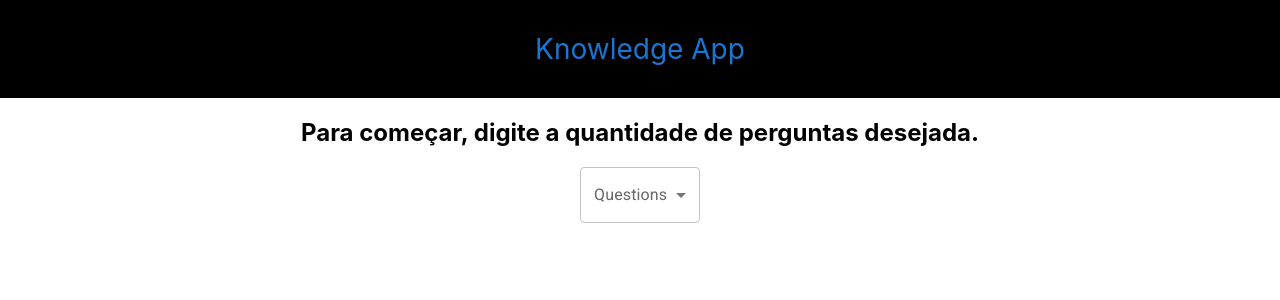
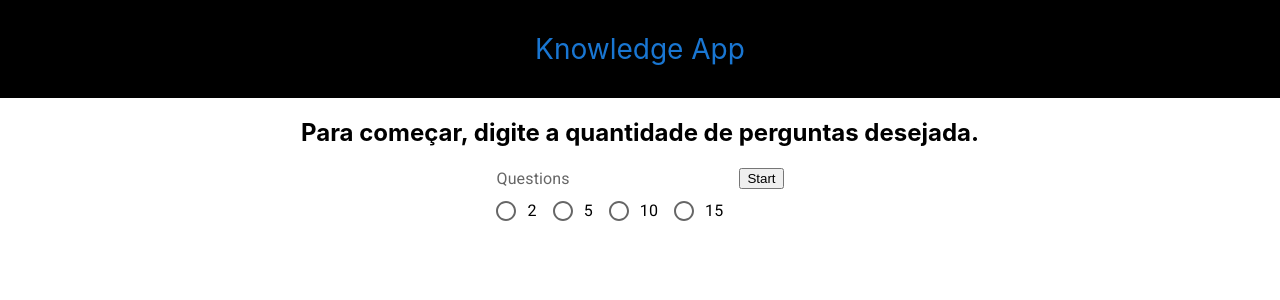
Before and after one commit to viriatonova/knowledgeapp, a React (Create React App) app: page / in a window 1280 px wide. Shown: the top 300 px of the page. Built offline with nearby package versions, Linux system fonts and the light colour scheme; no server answers.

Commit message:
edit HomeForm and Api

```diff
--- a/src/App.js
+++ b/src/App.js
@@ -1,20 +1,19 @@
-import React from 'react';
+import React, { useState } from 'react';
 import Header from './components/Header'
 import Routes from './routes';
 import './index.js';
+import { QuantContext } from './context/QuantContext';
 
 
 export default function App() {
-
+  const [quant, setQuant] = useState(0);
 
   return (
-    <>
-
-
-      <Header />
-      <Routes />
-
-
-    </>
+    <QuantContext.Provider value={{ quant, setQuant }}>
+      <>
+        <Header />
+        <Routes />
+      </>
+    </QuantContext.Provider>
   );
 }
--- a/src/components/HomeForm.js
+++ b/src/components/HomeForm.js
@@ -1,50 +1,36 @@
-import React, {useState, useEffect} from "react";
-import Box from '@mui/material/Box';
-import InputLabel from '@mui/material/InputLabel';
-import MenuItem from '@mui/material/MenuItem';
+import React, { useContext } from "react";
+import Radio from '@mui/material/Radio';
+import RadioGroup from '@mui/material/RadioGroup';
+import FormControlLabel from '@mui/material/FormControlLabel';
 import FormControl from '@mui/material/FormControl';
-import Select from '@mui/material/Select';
-import axios from "axios";
-
-const baseURL = "https://opentdb.com/api.php?amount=";
+import FormLabel from '@mui/material/FormLabel';
+import { QuantContext } from "../context/QuantContext";
 
 export default function HomeForm() {
-    const [ quant, setQuant ] = useState();
-    const [questions, setQuestions] = useState([]);
+    const { quant, setQuant } = useContext( QuantContext );
+
 
     const handleChange = (event) => {
       setQuant(event.target.value);
     };
 
-    useEffect(() => {
-      axios.get(`${baseURL}${quant}`).then((response) => {
-          setQuestions(response.data);
-      });
-      //eslint-disable-next-line react-hooks/exhaustive-deps
-    }, []);
+    console.log(quant)
 
-    console.log(questions)
-
-    // localStorage.setItem("app", apiResults);
 
     return (
+      <form>
+        <FormControl component="fieldset">
+          <FormLabel component="legend">Questions</FormLabel>
+          <RadioGroup row aria-label="gender" name="row-radio-buttons-group">
+            <FormControlLabel value={2} control={<Radio />} label="2" />
+            <FormControlLabel value={5} control={<Radio />} label="5" />
+            <FormControlLabel value={10} control={<Radio />} label="10" />
+            <FormControlLabel value={15} control={<Radio />} label="15" />
+          </RadioGroup>
+        </FormControl>
+        <button type="submit">Start</button>
+      </form>
 
-      <Box sx={{ minWidth: 120 }}>
-      <FormControl fullWidth>
-        <InputLabel id="demo-simple-select-label">Questions</InputLabel>
-        <Select
-          labelId="demo-simple-select-label"
-          id="demo-simple-select"
-          label="Questions"
-          value={quant}
-          onChange={handleChange}
-        >
-          <MenuItem value={2}>2</MenuItem>
-          <MenuItem value={5}>5</MenuItem>
-          <MenuItem value={10}>10</MenuItem>
-        </Select>
-      </FormControl>
-    </Box>
-      );
+  );
 
 }
--- a/src/components/QuestionsList.js
+++ b/src/components/QuestionsList.js
@@ -1,12 +1,35 @@
-import React from 'react'
-import { useQuant } from '../context/Quant'
+import React, { useContext, useState, useEffect } from 'react'
+import { QuantContext } from '../context/QuantContext';
+import axios from 'axios';
+import baseURL from '../services/Api';
+
 
 export default function QuestionsList() {
-    const { quant } = useQuant();
+    const { quant } = useContext(QuantContext);
+    const [questions, setQuestions] = useState([]);
+
+    useEffect(() => {
+        axios.get(`${baseURL}${quant}`).then(({ data }) => {
+            setQuestions(data.results);
+        });
+        //eslint-disable-next-line react-hooks/exhaustive-deps
+    }, []);
+
+    console.log(questions)
+    console.log(quant)
+
+
+
+   // localStorage.setItem("app", apiResults);
+
 
     return (
         <>
-            <div>{ quant }</div>
+            { questions?.map((results) => (
+                <results
+                    key={results.question}
+                />
+            ))}
         </>
     )
 }
--- /dev/null
+++ b/src/context/QuantContext.js
@@ -0,0 +1,3 @@
+import { createContext } from "react";
+
+export const QuantContext = createContext();
--- a/src/pages/Questions.js
+++ b/src/pages/Questions.js
@@ -1,5 +1,6 @@
 import React from "react";
 import Container from '@mui/material/Container';
+import QuestionsList from "../components/QuestionsList";
 
 
 
@@ -8,7 +9,7 @@ export default function Questions() {
 
     return (
         <Container maxWidth="xl">
-
+            <QuestionsList />
         </Container>
     );
 
--- /dev/null
+++ b/src/services/Api.js
@@ -0,0 +1,5 @@
+
+
+const baseURL = "https://opentdb.com/api.php?amount=";
+
+export default baseURL;
```
